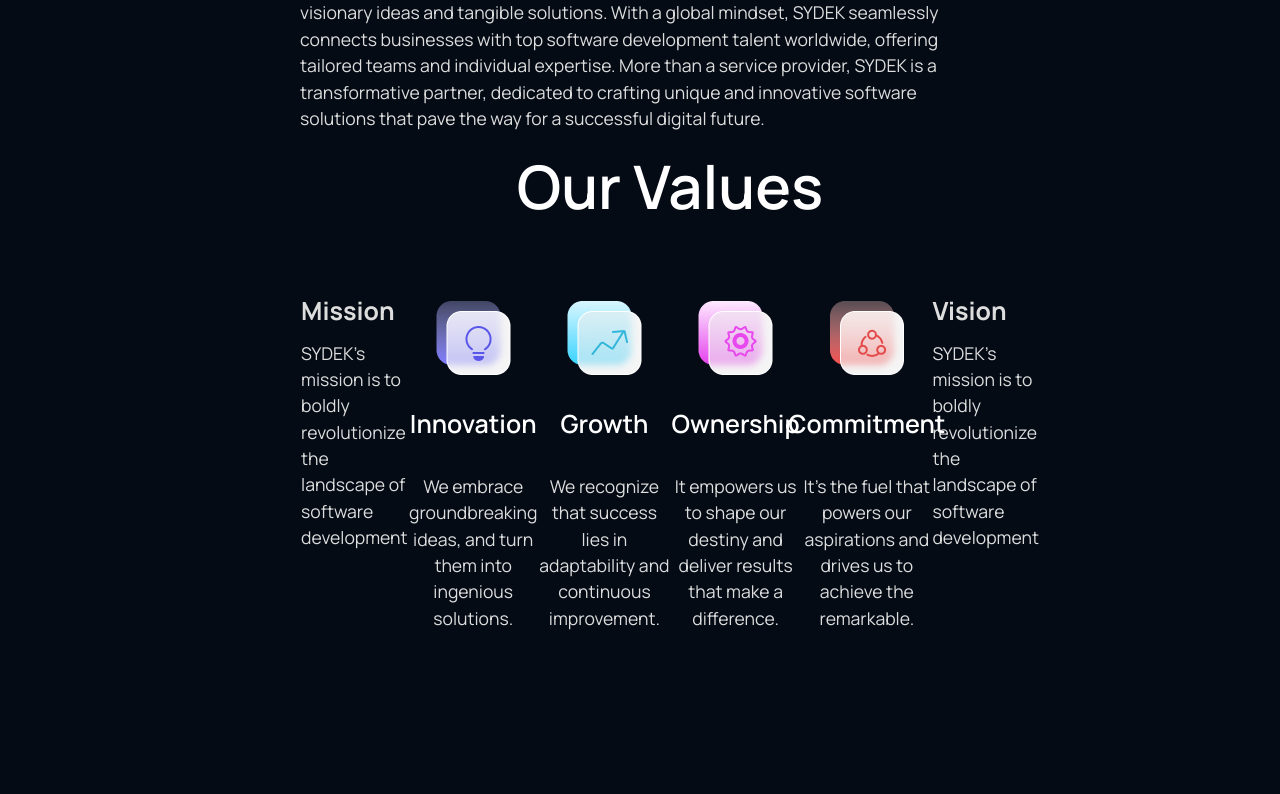
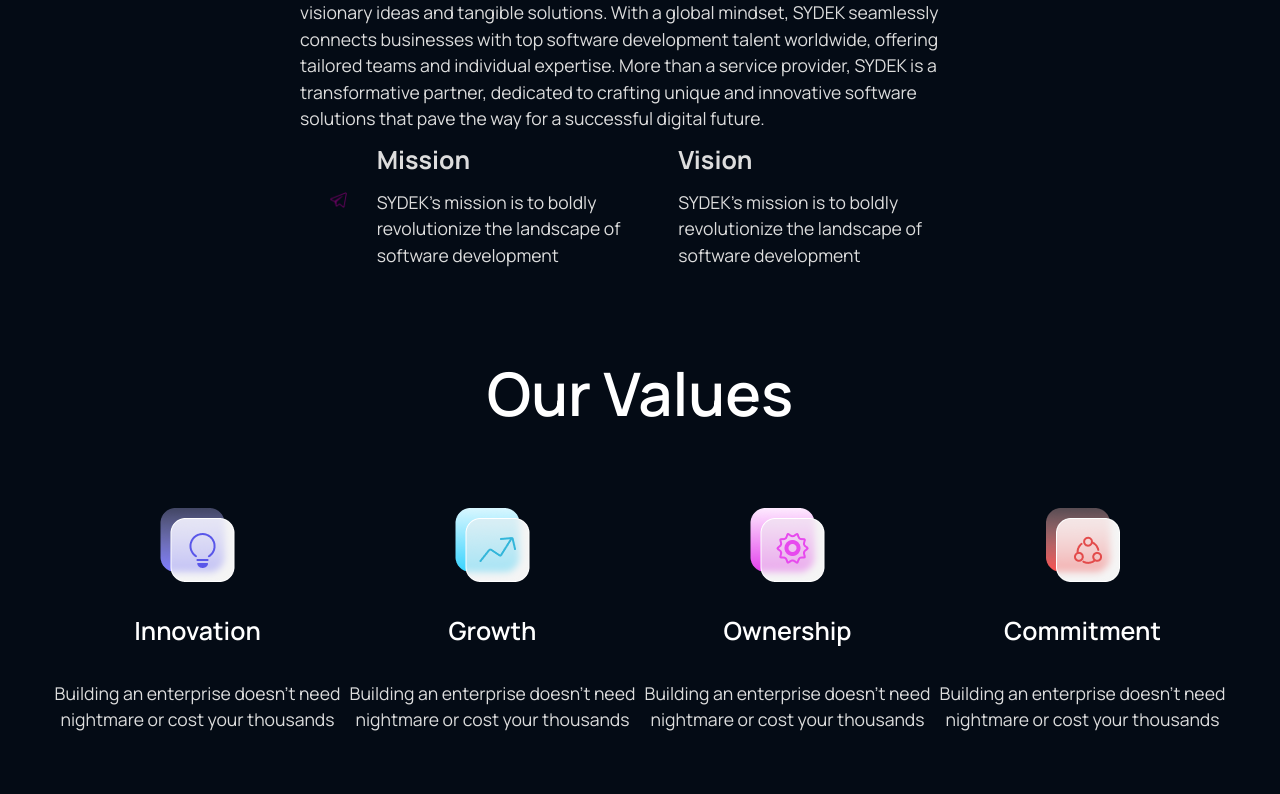
Before and after one commit to itskarloos/sydek_website, a React (Vite) app: page /About in a window 1280 px wide. Shown: the part 1126-1920 px from the top of the page. Built offline with nearby package versions, Linux system fonts and the light colour scheme; a web font is replaced by a local one; what @codaworks/react-glow would draw is missing.

Commit message:
About page margin fix

```diff
--- a/src/Components/AboutPage.jsx
+++ b/src/Components/AboutPage.jsx
@@ -73,34 +73,6 @@ const AboutPage = () => {
                     software development
                   </p>
                 </div>
-                <div className="VlauesContainer">
-                    <h1 className="Title font-manrope font-semibold text-[60px] text-white z-[1]">
-                        Our Values
-                    </h1>
-                    <div className="ValuesList">
-                        <div className="ValueCard">
-                            <img src= {Innovation} alt= "Innovation Syncing" />
-                            <h4 className="font-manrope font-semibold text-[25px] text-white z-[1]">Innovation</h4>
-                            <p>We embrace groundbreaking ideas, and turn them into ingenious solutions.</p>
-                        </div>
-                        <div className="ValueCard">
-                            <img src= {Growth} alt= "Growth Syncing" />
-                            <h4 className="font-manrope font-semibold text-[25px] text-white z-[1]">Growth</h4>
-                            <p>We recognize that success lies in adaptability and continuous improvement. </p>
-                        </div>
-                        <div className="ValueCard">
-                            <img src= {Ownership} alt= "Ownership Syncing" />
-                            <h4 className="font-manrope font-semibold text-[25px] text-white z-[1]">Ownership</h4>
-                            <p>It empowers us to shape our destiny and deliver results that make a difference.</p>
-                        </div>
-                        <div className="ValueCard">
-                            <img src= {Commitment} alt= "Team Work Syncing" />
-                            <h4 className="font-manrope font-semibold text-[25px] text-white z-[1]">Commitment</h4>
-                            <p>It's the fuel that powers our aspirations and drives us to achieve the remarkable.</p>
-                        </div>
-                    </div>
-
-                </div>
                 <div className="TextCard">
                   <h1 className="font-bold text-[25px]">Vision</h1>
                   <p>
--- a/src/Components/Hero.jsx
+++ b/src/Components/Hero.jsx
@@ -11,7 +11,7 @@ const Hero = () => (
       className={`flex-1 ${styles.flexStart} flex-col xl:px-16 sm:px-16 px-6`}
     >
       {/* Discount Banner */}
-      <div className="flex flex-row items-center py-[6px] px-4 bg-discount-gradient rounded-[10px] mb-2 z-[1]">
+      <div className="flex flex-row items-center py-[6px] px-4 bg-discount-gradient rounded-[10px] mb-2 ">
         <img src={discount} alt="discount" className="w-[40px] h-[40px]" />
         <p className={`${styles.paragraph} ml-2`}>
           <span className="text-white">Your Vision Our Code</span>
--- a/src/Components/Navbar.jsx
+++ b/src/Components/Navbar.jsx
@@ -7,7 +7,7 @@ const Navbar = () => {
   return (
     <nav className="w-full flex py-6 justify-between items-center navbar ">
       <img src={logo} alt="sydek" className="w-[128px] h-[50px]" />
-      <ul className="list-none sm:flex hidden justify-end items-center flex-1 z-[1]">
+      <ul className="list-none sm:flex hidden justify-end items-center flex-1 z-[10]">
         {navLinks.map((nav, index) => (
           <li
             key={nav.id}
@@ -29,7 +29,7 @@ const Navbar = () => {
         <div
           className={`${
             toggle ? "flex" : "hidden"
-          } p-6 bg-black-gradient absolute top-20 right-0 mx-4 my-2 min-w-[140px] rounded-xl sidebar z-10`}
+          } p-6 bg-black-gradient absolute top-20 right-0 mx-4 my-2 min-w-[140px] rounded-xl sidebar z-[10]`}
         >
           <ul className="list-none flex justify-end items-center flex-1 flex-col">
             {navLinks.map((nav, index) => (
```
